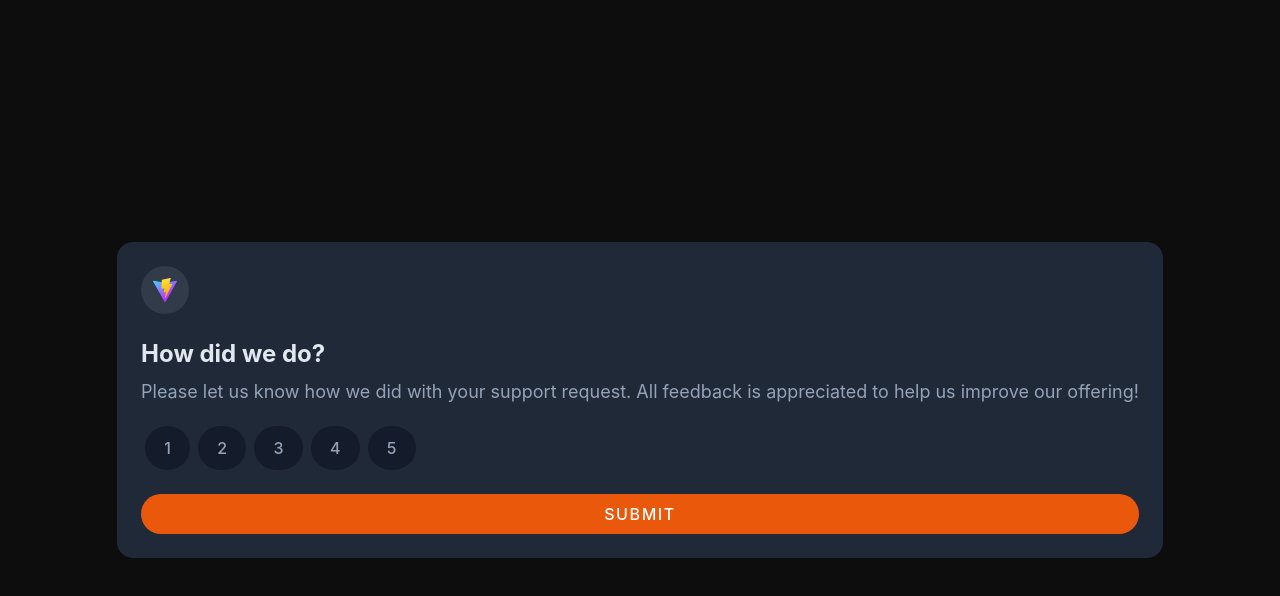
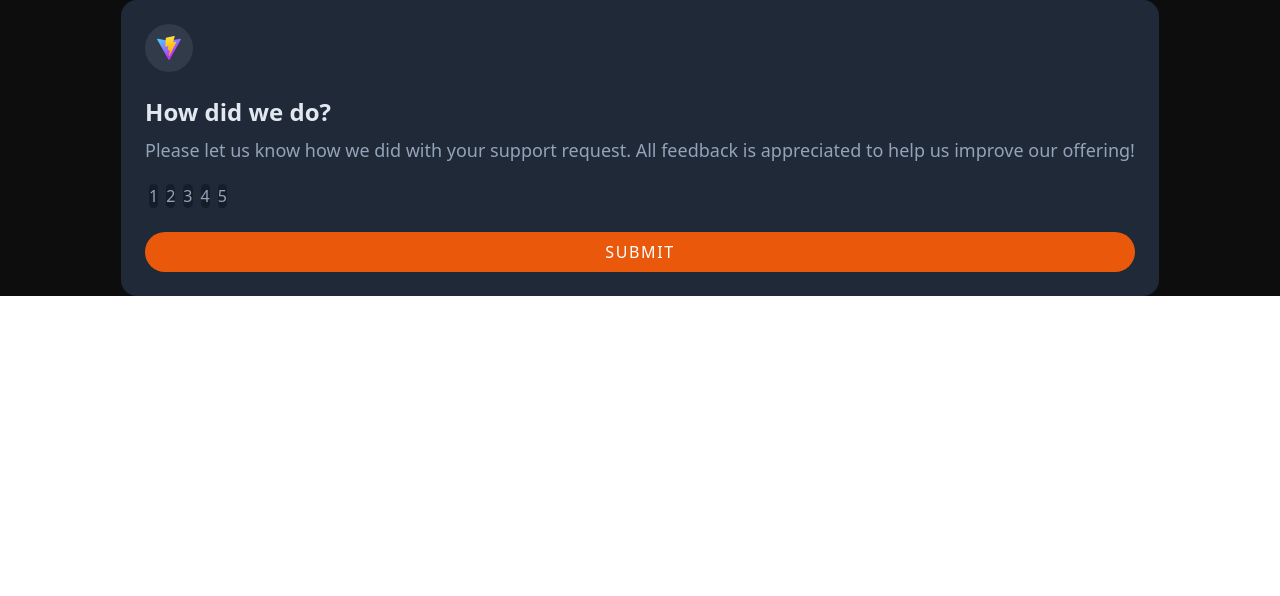
Before and after one commit to Erudite885/mini_apparel-coming, a React (Vite) app: page / in a window 1280 px wide. Shown: the top 596 px of the page. Built offline with nearby package versions, Linux system fonts and the light colour scheme.

Commit message:
index.css unused stylingcode removed

```diff
--- a/src/index.css
+++ b/src/index.css
@@ -2,67 +2,9 @@
 @tailwind components;
 @tailwind utilities;
 
-:root {
-  font-family: Inter, system-ui, Avenir, Helvetica, Arial, sans-serif;
-  line-height: 1.5;
-  font-weight: 400;
 
-  color-scheme: light dark;
-  color: rgba(255, 255, 255, 0.87);
-  background-color: #242424;
-
-  font-synthesis: none;
-  text-rendering: optimizeLegibility;
-  -webkit-font-smoothing: antialiased;
-  -moz-osx-font-smoothing: grayscale;
-  -webkit-text-size-adjust: 100%;
+*{
+  margin: 0;
+  padding: 0;
+  box-sizing: border-box;
 }
-
-a {
-  font-weight: 500;
-  /* color: #646cff;
-  text-decoration: inherit; */
-}
-/* a:hover {
-  color: #535bf2;
-} */
-
-body {
-  margin: 0;
-  display: flex;
-  flex-direction: flex-start;
-  min-width: 320px;
-  min-height: 100vh;
-}
-
-h1 {
-  font-size: 3.2em;
-  line-height: 1.1;
-}
-
-button {
-  border: none;
-  padding: 0.6em 1.2em;
-  font-size: 1em;
-  font-weight: 500;
-  font-family: inherit;
-  cursor: pointer;
-}
-
-/* button:focus,
-button:focus-visible {
-  outline: 4px auto -webkit-focus-ring-color;
-} */
-
-@media (prefers-color-scheme: light) {
-  :root {
-    color: #213547;
-    background-color: #ffffff;
-  }
-  a:hover {
-    color: #747bff;
-  }
-  button {
-    background-color: #f9f9f9;
-  }
-}
```
